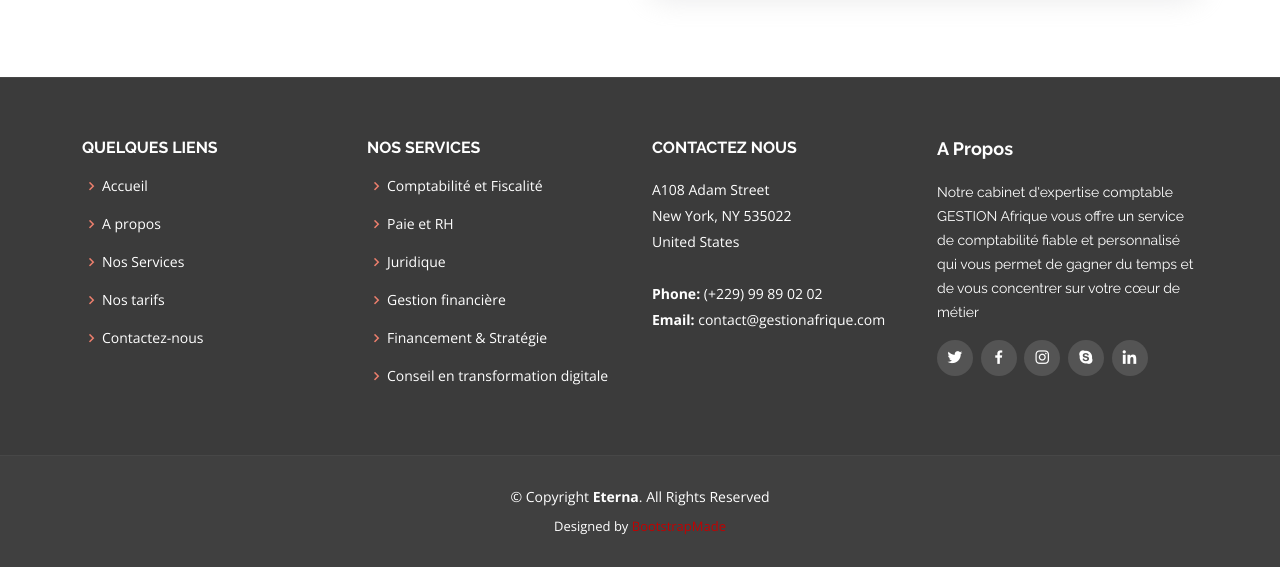
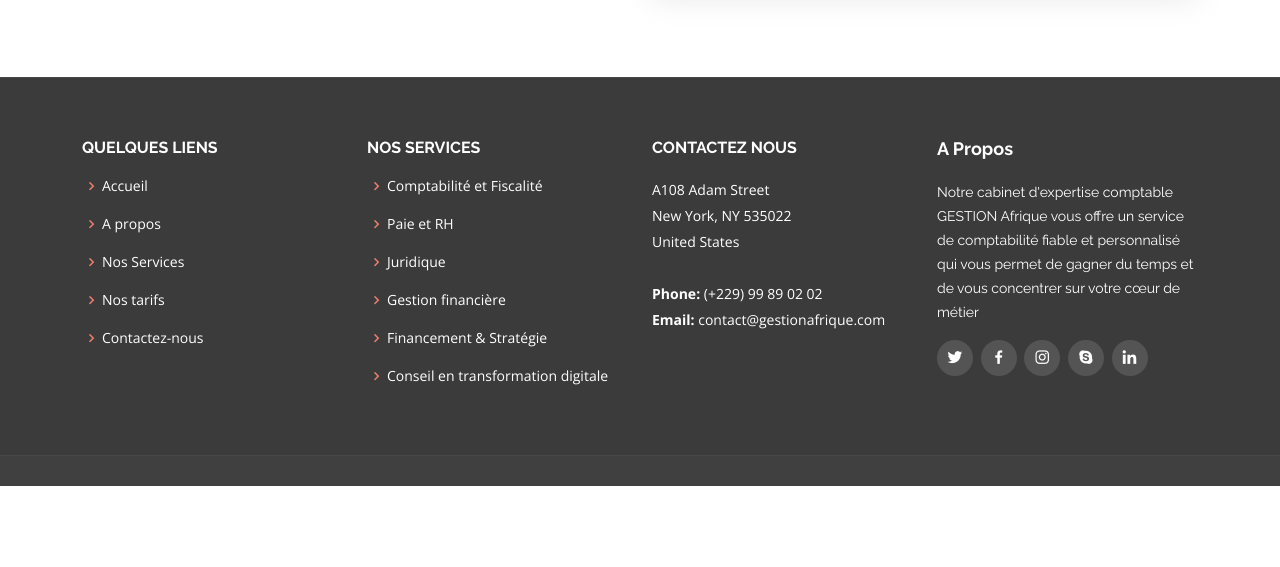
Before and after one commit to davidkat/davidkat.github.io, a plain HTML site: page index.html in a window 1280 px wide. Shown: the part 5137-5704 px from the top of the page. After the commit the page ends 5623 px from the top, so only its background shows below. Drawn offline with nearby package versions, Linux system fonts and the light colour scheme.

Commit message:
modification du footer

```diff
--- a/index.html
+++ b/index.html
@@ -651,18 +651,18 @@
       </div>
     </div>
 
-    <div class="container">
+    <!-- <div class="container">
       <div class="copyright">
         &copy; Copyright <strong><span>Eterna</span></strong>. All Rights Reserved
       </div>
-      <div class="credits">
+      <div class="credits"> -->
         <!-- All the links in the footer should remain intact. -->
         <!-- You can delete the links only if you purchased the pro version. -->
         <!-- Licensing information: https://bootstrapmade.com/license/ -->
         <!-- Purchase the pro version with working PHP/AJAX contact form: https://bootstrapmade.com/eterna-free-multipurpose-bootstrap-template/ -->
-        Designed by <a href="https://bootstrapmade.com/">BootstrapMade</a>
+        <!--Designed by <a href="https://bootstrapmade.com/">BootstrapMade</a>
       </div>
-    </div>
+    </div> -->
   </footer><!-- End Footer -->
 
   <a href="#" class="back-to-top d-flex align-items-center justify-content-center"><i
```
